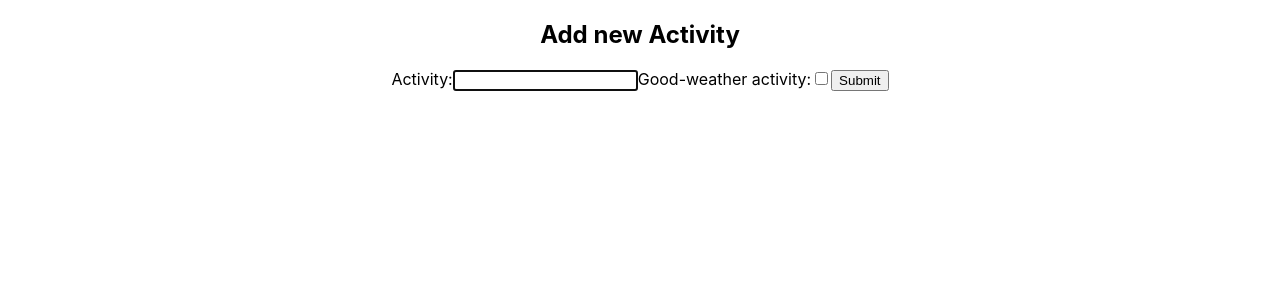
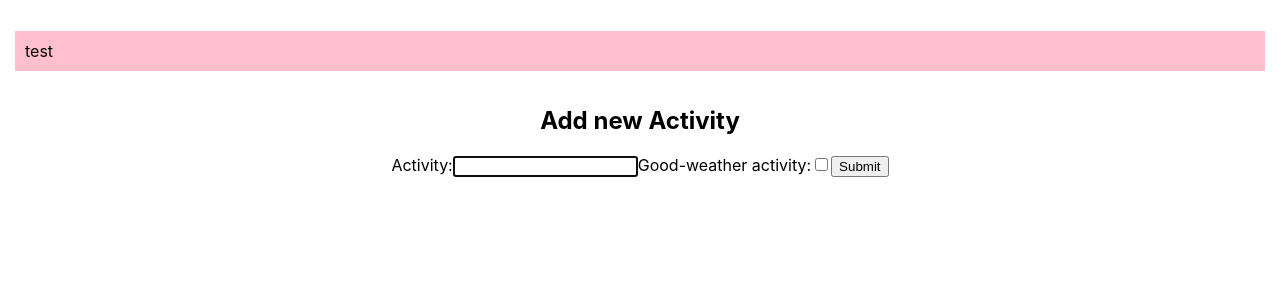
Before and after one commit to ekat-br/weather-app, a React (Create React App) app: page / in a window 1280 px wide. Shown: the top 300 px of the page. Built offline with nearby package versions, Linux system fonts and the light colour scheme.

Commit message:
Add List Component

```diff
--- a/src/App.css
+++ b/src/App.css
@@ -1,38 +1,3 @@
 .App {
   text-align: center;
 }
-
-.App-logo {
-  height: 40vmin;
-  pointer-events: none;
-}
-
-@media (prefers-reduced-motion: no-preference) {
-  .App-logo {
-    animation: App-logo-spin infinite 20s linear;
-  }
-}
-
-.App-header {
-  background-color: #282c34;
-  min-height: 100vh;
-  display: flex;
-  flex-direction: column;
-  align-items: center;
-  justify-content: center;
-  font-size: calc(10px + 2vmin);
-  color: white;
-}
-
-.App-link {
-  color: #61dafb;
-}
-
-@keyframes App-logo-spin {
-  from {
-    transform: rotate(0deg);
-  }
-  to {
-    transform: rotate(360deg);
-  }
-}
--- a/src/App.js
+++ b/src/App.js
@@ -1,18 +1,25 @@
 import logo from "./logo.svg";
 import "./App.css";
-import Form from "./Components/Form";
+import Form from "./Components/Form/Form";
 import { useState } from "react";
 import { uid } from "uid";
+import List from "./Components/List/List";
+import "./Components/List/List.css";
 
 function App() {
-  const [activities, setActivities] = useState("");
+  const [activities, setActivities] = useState([{ id: "abc", name: "test" }]);
+
+  localStorage.setItem("activities", JSON.stringify(activities));
+  const localStorageActivities = JSON.parse(localStorage.getItem("activities"));
 
   function handleAddActivity(activityData) {
-    setActivities([...activities, { id: uid(), ...activityData }]);
+    setActivities([...activities, { ...activityData, id: uid() }]);
+    console.log(activities);
   }
 
   return (
     <div className="App">
+      <List activities={activities} />
       <Form onAddActivity={handleAddActivity} />
     </div>
   );
--- a/src/Components/Form.js
+++ b/src/Components/Form/Form.js
@@ -13,12 +13,11 @@ export default function Form({ onAddActivity }) {
     onAddActivity(activityData);
 
     event.target.reset();
-    //name.focus();
   }
 
   return (
     <>
-      <form>
+      <form onSubmit={handleSubmit}>
         <h2>Add new Activity</h2>
         <label htmlFor="activity-name">
           Activity:
--- /dev/null
+++ b/src/Components/List/List.css
@@ -0,0 +1,12 @@
+.activities_list {
+  list-style: none;
+  text-align: center;
+  padding: 10px;
+}
+
+.activity_item {
+  padding: 10px;
+  background-color: pink;
+  margin: 5px;
+  text-align: left;
+}
--- /dev/null
+++ b/src/Components/List/List.js
@@ -0,0 +1,14 @@
+//import "../List/List.css";
+export default function List({ activities }) {
+  return (
+    <ul className="activities_list">
+      {activities.map((activity) => {
+        return (
+          <li className="activity_item" key={activity.id}>
+            {activity.name}
+          </li>
+        );
+      })}
+    </ul>
+  );
+}
```
Also changed, not shown: 1 other file (tests, documents, lock files or other folders).
